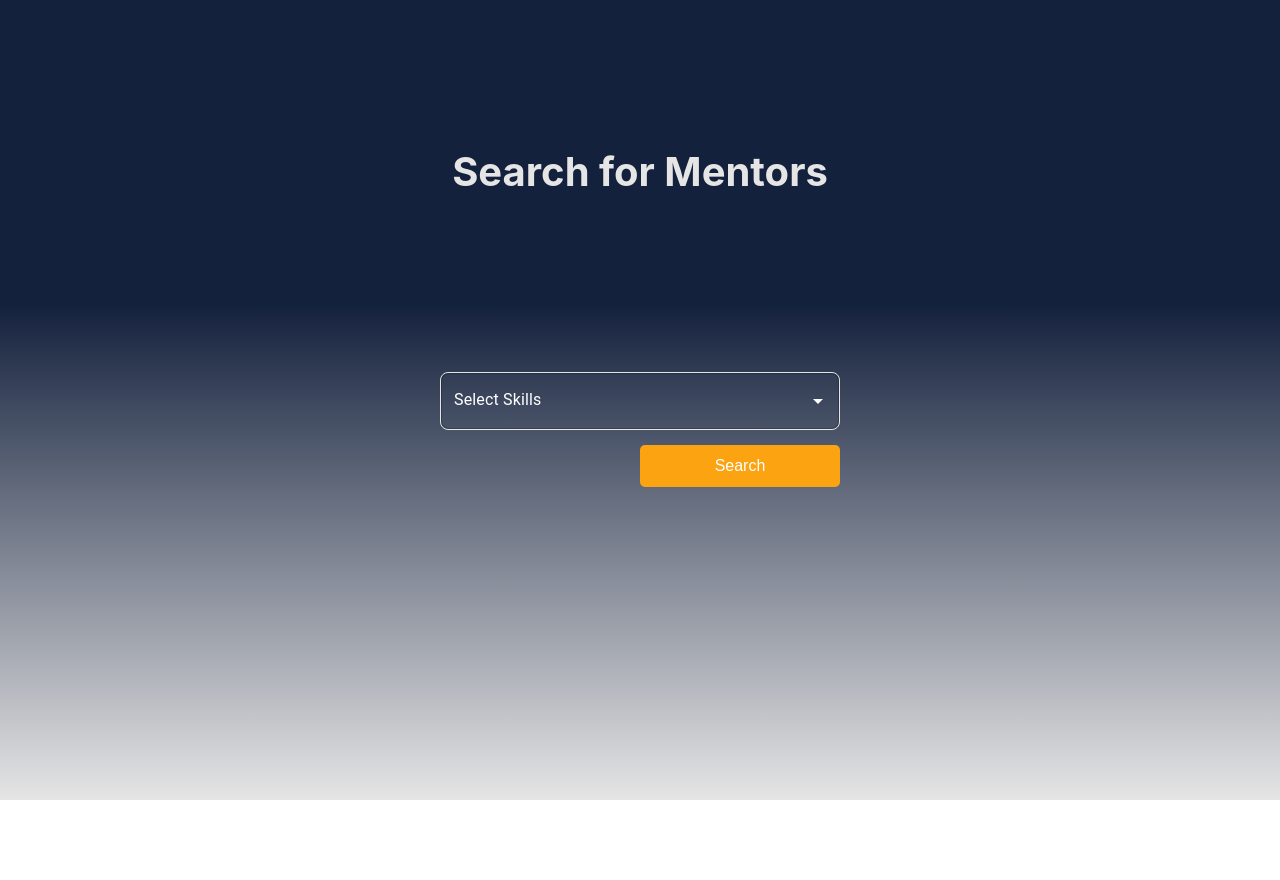
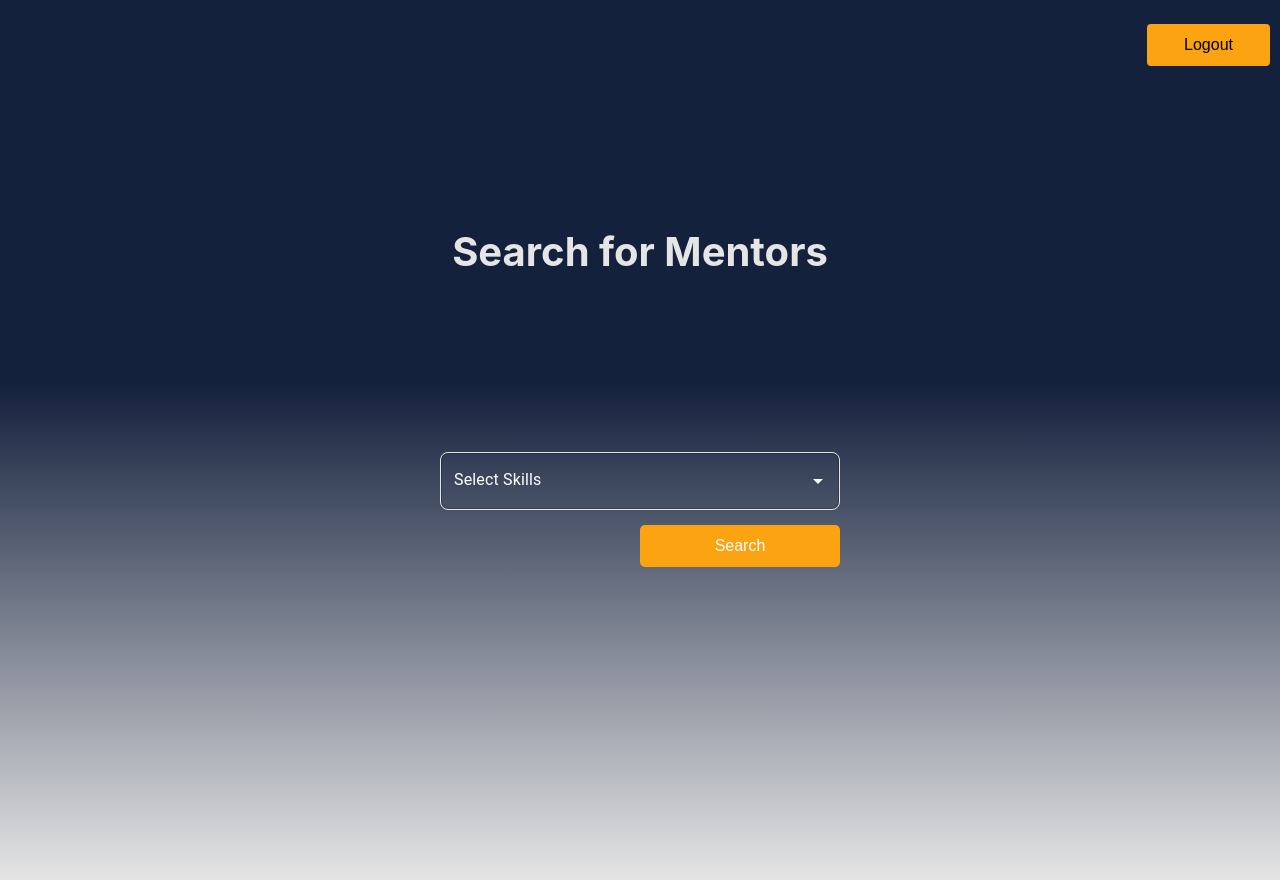
Before and after one commit to biancabelea/Mentum, a React (Create React App) app in the folder mentum-frontend/: page /mentors-search in a window 1280 px wide. Before the commit the page ends 800 px from the top, so only its background shows below. Built offline with nearby package versions, Linux system fonts and the light colour scheme.

Commit message:
Logout button on search mentors

```diff
--- a/mentum-frontend/src/components/SearchMentor.js
+++ b/mentum-frontend/src/components/SearchMentor.js
@@ -58,7 +58,20 @@
     });
   };
 
+  const handleLogout = () => {
+    localStorage.removeItem('token');
+    navigate('/');
+};
+
   return (
+    <div>
+      <nav className="navbar">
+        <nav>
+          <button onClick={handleLogout} className="nav-button">
+              Logout
+          </button>
+        </nav>
+      </nav>
       <div className="searchContent">
         <h1>Search for Mentors</h1>
         <div className="input-container">
@@ -109,6 +122,7 @@
       )}
   </div>
       </div>
+    </div>
   );
 };
 
```
Lines whose indentation alone changed are shown as unchanged.
